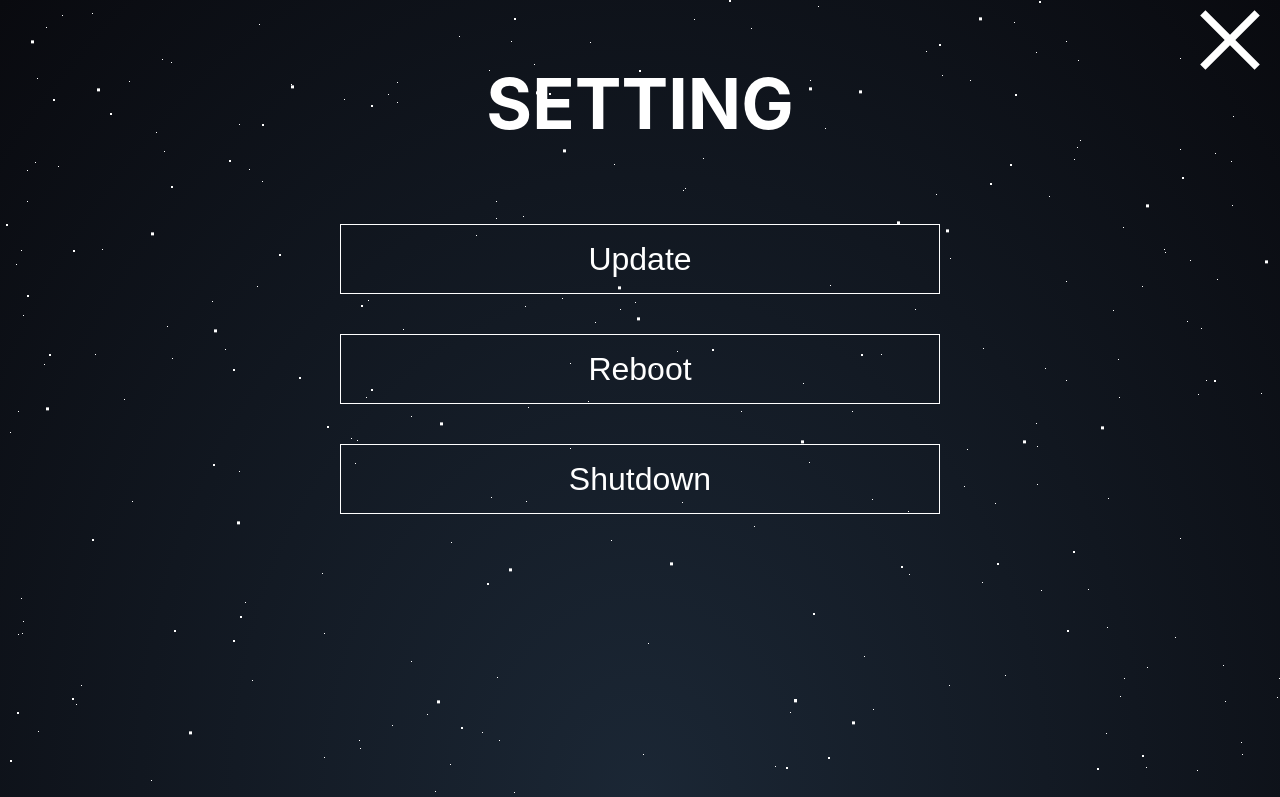
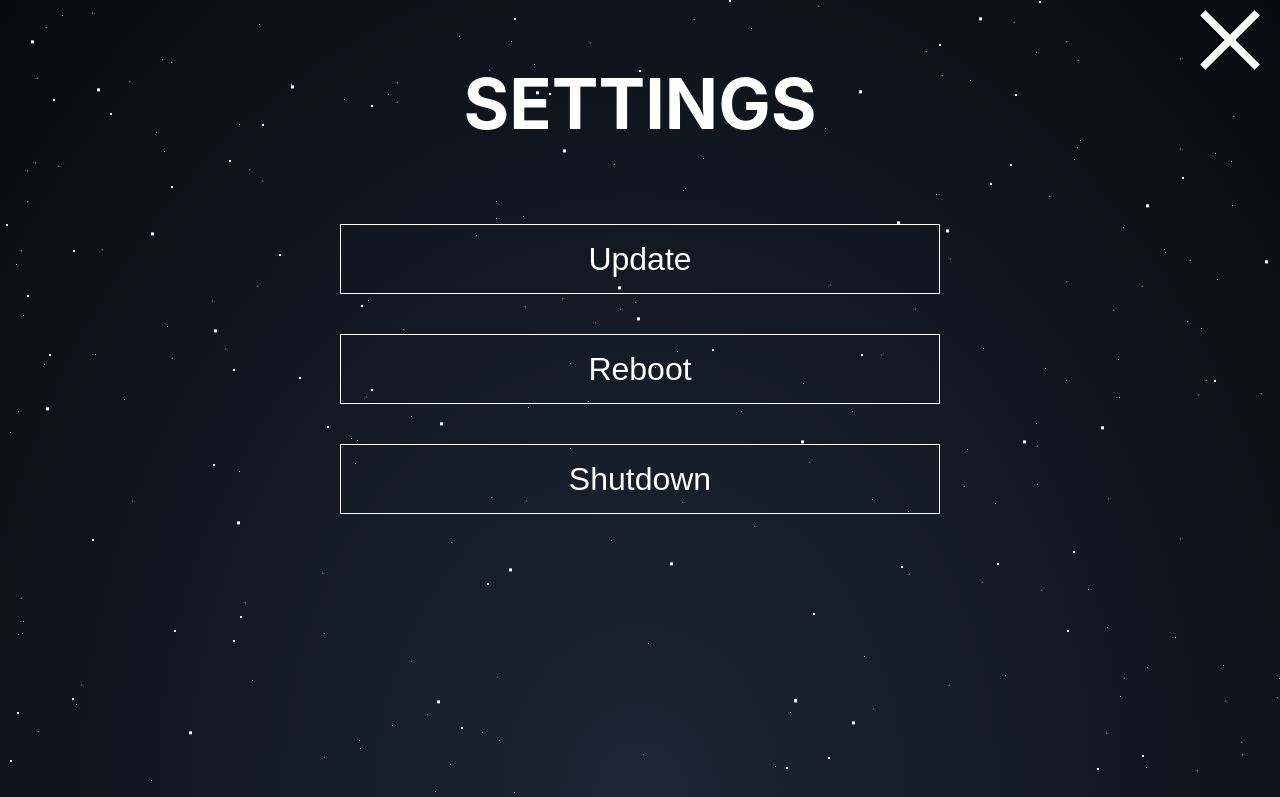
Before and after one commit to rdeepak2002/HomeHub, a React (Create React App) app: page /#/settings in a window 1280 px wide. Shown: the top 797 px of the page. Built offline with nearby package versions, Linux system fonts and the light colour scheme; what uifx would draw is missing.

Commit message:
fixed settings

```diff
--- a/src/Screens/SettingsScreen.js
+++ b/src/Screens/SettingsScreen.js
@@ -9,7 +9,7 @@ class SettingsScreen extends Component {
   render() {
     return (
       <div className="screen">
-        <h2 className="settingsTitle">SETTING</h2>
+        <h2 className="settingsTitle">SETTINGS</h2>
         <a className="closeBtn" href="/#/">
           <img className="invertSVGColor" src={closeGlyph} alt="close" width="80px" height="60px"></img>
         </a>
```
